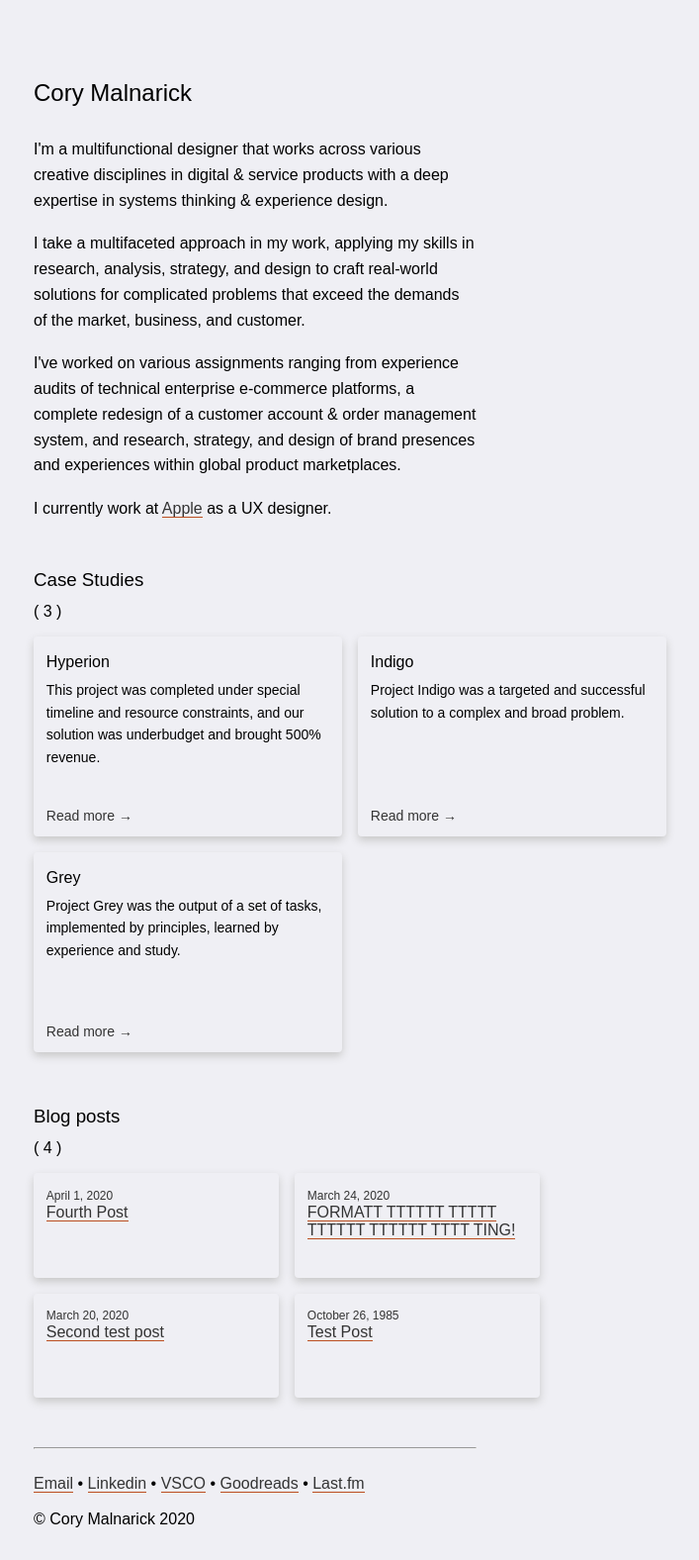
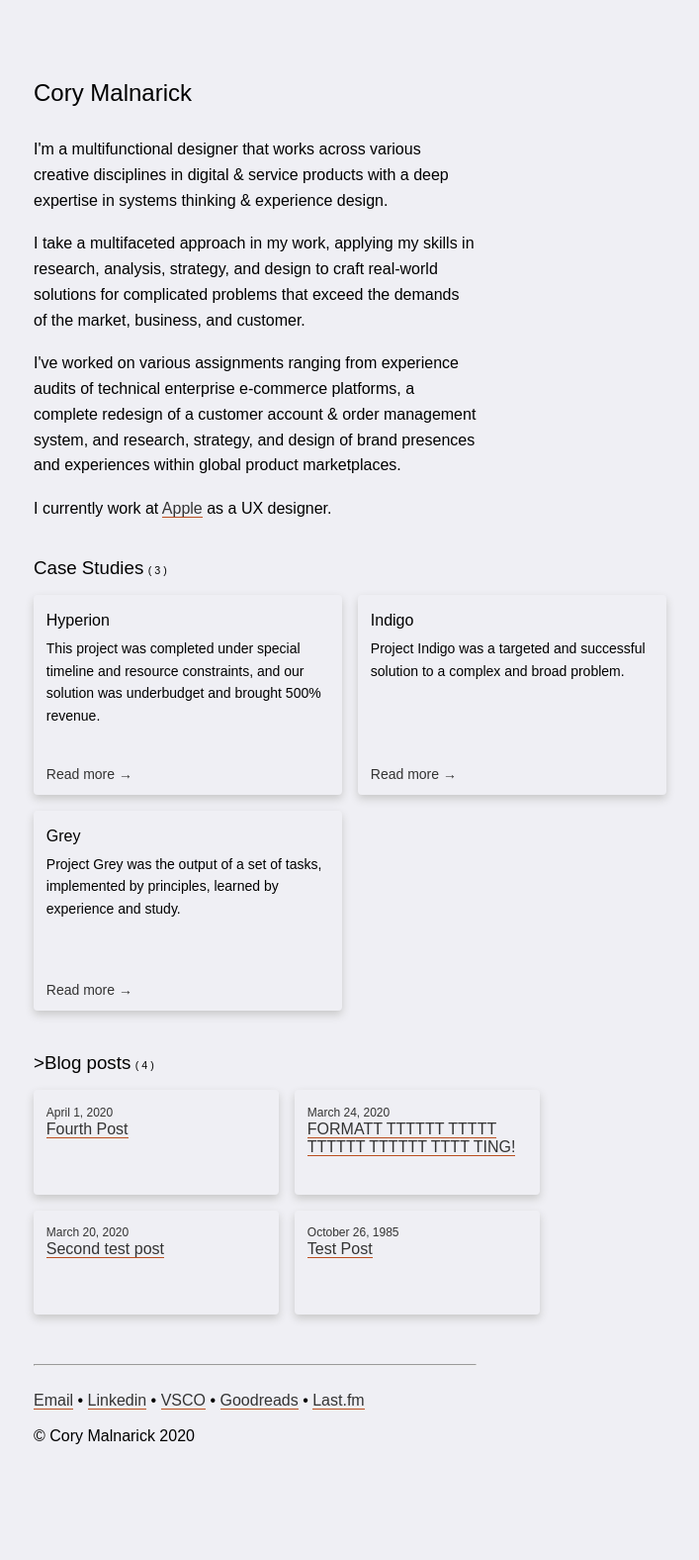
Before and after one commit to foundmonster/foundmonster.github.io, a Jekyll site: the page built from index.html, in a window 1280 px wide. Shown: the whole page at 99% size, without its empty margins (30-737 px from the left). Built offline with Jekyll 4.4.1, drawn with Linux system fonts in a browser that asks for light colours; some web fonts are replaced; after the commit the page ends 1492 px from its top, so only the background shows below that.

Commit message:
display: inline inline css style to headers to see if that works

```diff
--- a/index.html
+++ b/index.html
@@ -7,7 +7,7 @@ title: Cory Malnarick
 <p>I take a multifaceted approach in my work, applying my skills in research, analysis, strategy, and design to craft real-world solutions for complicated problems that exceed the demands of the market, business, and customer.</p><br>
 <p>I've worked on various assignments ranging from experience audits of technical enterprise e-commerce platforms, a complete redesign of a customer account & order management system, and research, strategy, and design of brand presences and experiences within global product marketplaces.</p><br>
 <p>I currently work at <a href="https://apple.com">Apple</a> as a UX designer.</p><br><br>
-<h3>Case Studies</h3> <span>( {{ site.categories.project | size }} )</span>
+<h3 style="display: inline">Case Studies</h3> <h6 style="display: inline">( {{ site.categories.project | size }} )</h6>
 <div class="projectgrid">
 	{% for post in site.categories.project %}
 		<div>
@@ -18,7 +18,7 @@ title: Cory Malnarick
 	{% endfor %}
 </div>
 <br>
-<h3>Blog posts</h3> <span>( {{ site.categories.post | size }} )</span>
+<h3 style="display: inline">>Blog posts</h3> <h6 style="display: inline">( {{ site.categories.post | size }} )</h6>
 <div class="bloggrid">
 	{% for post in site.categories.post %}
 		<div>
```
